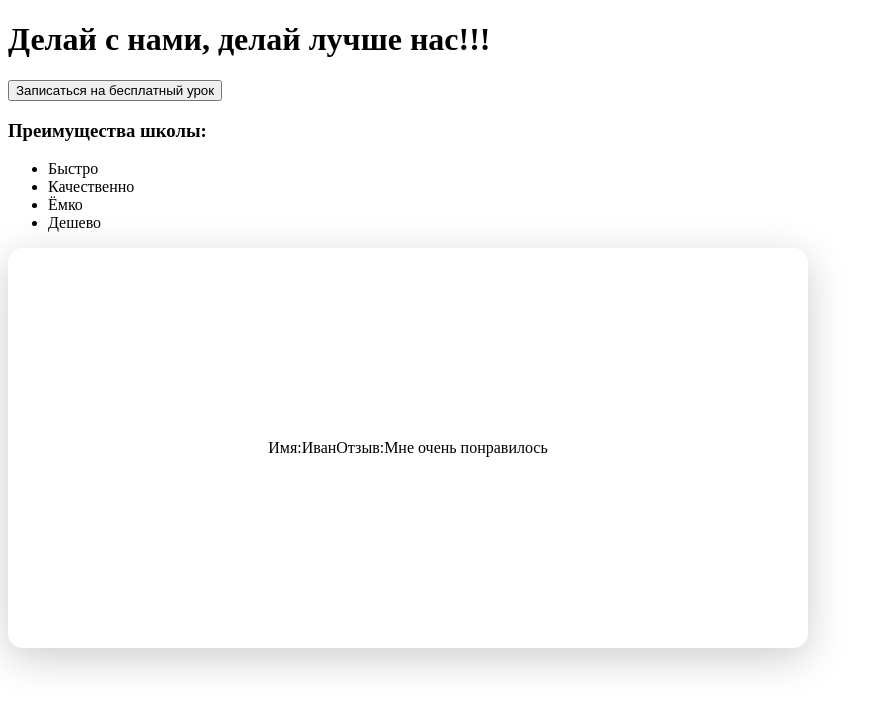
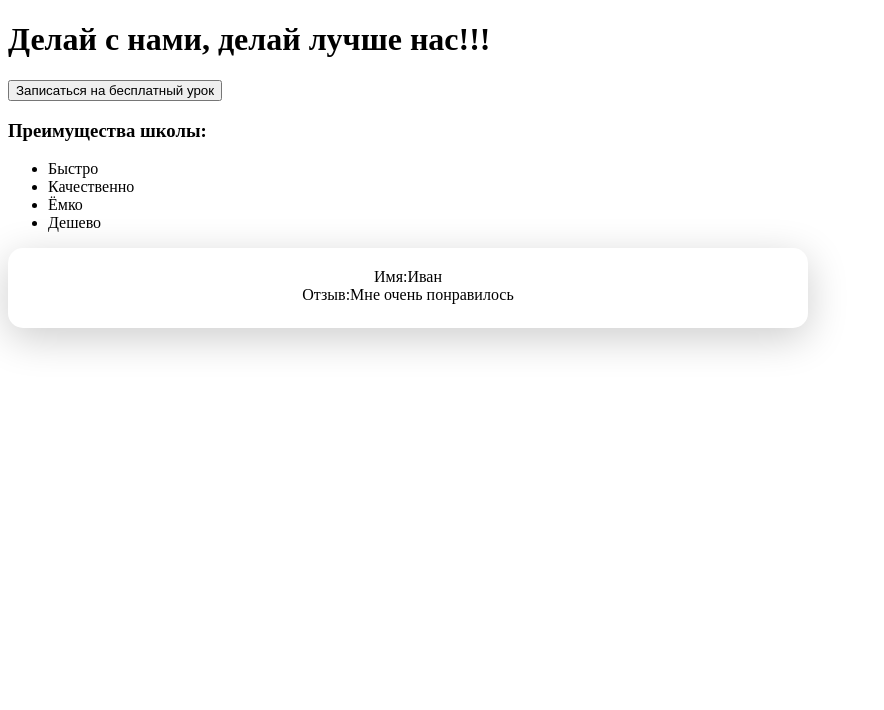
Before and after one commit to Anromanov777/pp, a Django app: page / in a window 1280 px wide. Shown: the top 710 px of the page, without its empty margins (0-884 px from the left). Run offline with Django 5.2, Linux system fonts and the light colour scheme.

Commit message:
Добавил слайдер

```diff
--- a/Lingvo/Lingvosite/static/css/styles.css
+++ b/Lingvo/Lingvosite/static/css/styles.css
@@ -10,14 +10,12 @@
 
 .slides-container{
   display: flex;
-  transition: transform 0.5s ease-in-out;
+  transition: transform 0.5s;
 }
 
 .slide{
   min-width: 100%;
-  height: 400px;
+  height: 60px;
   text-align: center;
-  display: flex;
-  align-items: center;
-  justify-content: center;
+  margin-top:20px
 }
```
